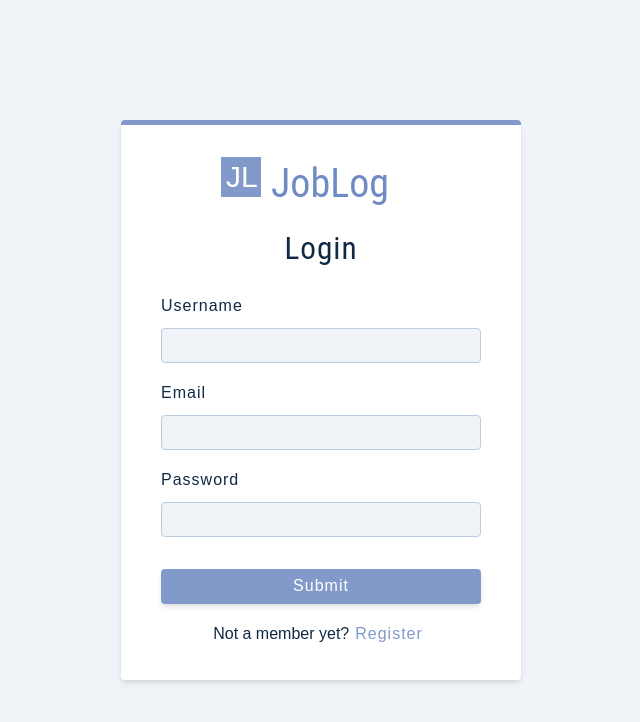
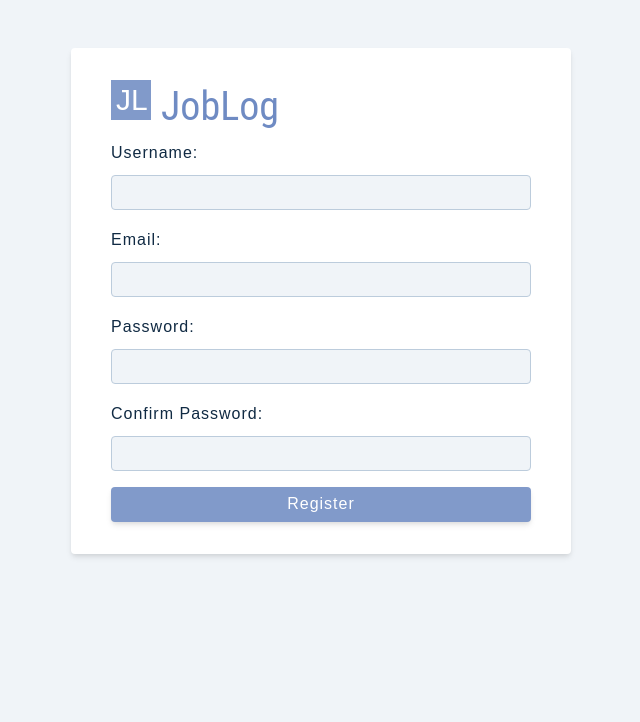
Before and after one commit to Henoker/joblog, a React (Create React App) app in the folder frontend/: page /register in a window 1280 px wide. Shown: the top 722 px of the page, without its empty margins (319-959 px from the left). Built offline with nearby package versions, Linux system fonts and the light colour scheme.

Commit message:
feat: registration fom w backed connection

```diff
--- a/frontend/src/context/appContext.js
+++ b/frontend/src/context/appContext.js
@@ -1,8 +1,16 @@
 import React from "react";
 import { useReducer, useContext } from "react";
+import axios from 'axios';
 
 import reducer from "./reducer";
-import { DISPLAY_ALERT, CLEAR_ALERT } from "./actions";
+import {
+     DISPLAY_ALERT,
+     CLEAR_ALERT,
+     REGISTER_USER_BEGIN,
+     REGISTER_USER_SUCCESS,
+     REGISTER_USER_ERROR,
+    }
+    from "./actions";
 
 const initialState = {
     isLoading:false,
@@ -10,7 +18,9 @@ const initialState = {
     alertText:'',
     alertType:'',
     user:null,
-    token:null,
+    userLocation: '',
+    jobLocation:'',
+
 }
 
 
@@ -32,7 +42,24 @@ const AppProvider = ({children}) => {
     }
 
     const registerUser = async (currentUser) => {
-        console.log(currentUser)
+        dispatch({ type: REGISTER_USER_BEGIN})
+        try {
+            const response = await axios.post('http://localhost:8000/api/v1/dj-rest-auth/registration/', currentUser)
+            console.log(response);
+            const {user, token, location} = response.data
+            dispatch({
+                type: REGISTER_USER_SUCCESS,
+                payload: {user, token, location}
+            })
+        } catch (error) {
+            console.log(error)
+            dispatch({
+                type:REGISTER_USER_ERROR,
+                payload: {msg: error.response.data.msg },
+            })
+
+        }
+        clearAlert()
     }
     return <AppContext.Provider value={{...state, displayAlert, clearAlert, registerUser}}>
         {children}
--- a/frontend/src/context/reducer.js
+++ b/frontend/src/context/reducer.js
@@ -24,6 +24,42 @@ const reducer = (state, action) => {
             alertText:''}
     }
 
+    if (action.type === REGISTER_USER_BEGIN) {
+        return {
+            ...state,
+            isLoading: true
+        }
+
+    }
+
+    if (action.type === REGISTER_USER_SUCCESS) {
+        return {
+            ...state,
+            isLoading: false,
+            token:action.payload.token,
+            user:action.payload.user,
+            userLocation: action.payload.location,
+            jobLocation: action.payload.location,
+            showAlert:true,
+            alertType: 'success',
+            alertText: 'User Created Successfully. Redirecting...',
+
+        }
+
+    }
+
+    if (action.type === REGISTER_USER_ERROR) {
+        return {
+            ...state,
+            isLoading: false,
+            showAlert:true,
+            alertType: 'danger',
+            alertText: action.payload.msg,
+
+        }
+
+    }
+
     throw new Error(`no such action : ${action.type}`);
 }
 
--- a/frontend/src/pages/Register.js
+++ b/frontend/src/pages/Register.js
@@ -1,107 +1,200 @@
-import {useEffect, useState} from 'react';
-import { Logo , FormRow, Alert } from '../components';
-import Wrapper from '../assets/wrappers/RegisterPage';
-import { useAppContext } from '../context/appContext';
+// import {useEffect, useState} from 'react';
+// import { Logo , FormRow, Alert } from '../components';
+// import Wrapper from '../assets/wrappers/RegisterPage';
+// import { useAppContext } from '../context/appContext';
 
-const initialState = {
-    name: '',
-    email: '',
-    password: '',
-    isMember: true,
+// const initialState = {
+//     username: '',
+//     email: '',
+//     password:'',
+//     password1: '',
+//     password2:'',
+//     isMember: true,
 
 
-}
+// }
+
+// const Register = () => {
+//     const [values, setValues] = useState(initialState)
+//     // Global state and useNavigate
+
+//     const {isLoading, showAlert, displayAlert, registerUser} = useAppContext()
+
+//     const toggleMember = () => {
+//         setValues({...values, isMember:!values.isMember})
+//     }
+
+//     const handleChange = (e) => {
+//         setValues({...values, [e.target.name]: e.target.value})
+
+//     }
+
+//     const onSubmit = (e) => {
+//         e.preventDefault();
+//         const { username, email, password, password1, password2, isMember } = values;
+
+//         if (!email || !password || !username) {
+//           displayAlert();
+//           return;
+//         }
+
+//         if (isMember) {
+//           // User is logging in, send only email and password
+//           const currentUser = { email, password, username };
+//           console.log('Logging in with:', currentUser);
+//         } else {
+//           // User is registering, send username, email, password1, and password2
+//           if (!username || !email || !password1 || !password2) {
+//             displayAlert();
+//             return;
+//           }
+//           const currentUser = { username, email, password1, password2 };
+//           console.log('Registering with:', currentUser);
+//         }
+//       }
+
+//   return (
+//     <Wrapper className='full-page'>
+//         <form className='form' onSubmit={onSubmit}>
+//             <Logo />
+//             <h3>{values.isMember ? "Login":"Register"}</h3>
+//             {showAlert && <Alert/>}
+//             {/* username input */}
+//             <FormRow
+//             type='text'
+//             name='username'
+//             value={values.username}
+//             handleChange={handleChange}
+//             />
+//              {/* email input */}
+//              <FormRow
+//             type='email'
+//             name='email'
+//             value={values.email}
+//             handleChange={handleChange}
+//             />
+//              {/* password input */}
+//              {!values.isMember && (
+//                  <FormRow
+//                  type='password'
+//                  name='password1'
+//                  value={values.password1}
+//                  handleChange={handleChange}
+//                  />
+//              )}
+//              {!values.isMember && (
+//                  <FormRow
+//                  type='password'
+//                  name='password2'
+//                  value={values.password2}
+//                  handleChange={handleChange}
+//                  />
+//              )}
+//              {values.isMember && (
+//                  <FormRow
+//                  type='password'
+//                  name='password'
+//                  value={values.password}
+//                  handleChange={handleChange}
+//                  />
+//              )}
+
+//             <button type='submit' className='btn btn-block' disabled={isLoading}>
+//                 Submit
+//             </button>
+//             <p>
+//                 {values.isMember ? 'Not a member yet?':'Already a member?'}
+//                 <button type='button' onClick={toggleMember} className='member-btn'>
+//                     {values.isMember ? 'Register': 'Login'}
+//                 </button>
+//             </p>
+
+//         </form>
+//     </Wrapper>
+//   )
+// }
+import {useEffect, useState} from 'react';
+import axios from 'axios';
+import { Logo , Alert } from '../components';
+
 
 const Register = () => {
-    const [values, setValues] = useState(initialState)
-    // Global state and useNavigate
-
-    const {isLoading, showAlert, displayAlert, registerUser} = useAppContext()
-
-    const toggleMember = () => {
-        setValues({...values, isMember:!values.isMember})
-    }
+    const [formData, setFormData] = useState({
+      username: "",
+      email: "",
+      password1: "",
+      password2: "",
+    });
 
     const handleChange = (e) => {
-        setValues({...values, [e.target.name]: e.target.value})
+      setFormData({
+        ...formData,
+        [e.target.name]: e.target.value,
+      });
+    };
 
-    }
+    const handleSubmit = (e) => {
+      e.preventDefault();
 
-    const onSubmit = (e) => {
-        e.preventDefault()
-        const {name, email, password, isMember} = values
-        if(!email || !password || (!isMember && !name)) {
-            displayAlert()
-            return
-        }
+      axios
+        .post("http://localhost:8000/api/v1/dj-rest-auth/registration/", formData)
+        .then((response) => {
+          console.log("Registration successful", response.data);
+        })
+        .catch((error) => {
+          console.error("Error registering user", error);
+        });
+    };
 
-        const currentUser = {name, email, password}
-        if(isMember){
-            console.log('already a member')
-        }
-        else {
-            registerUser(currentUser)
-        }
-    }
     return (
-    <Wrapper className='full-page'>
-        <form className='form' onSubmit={onSubmit}>
+      <form className='form' onSubmit={handleSubmit}>
         <Logo />
-            <h3>{values.isMember ? "Login":"Register"}</h3>
-            {showAlert && <Alert/>}
-            {/* username input */}
-            <FormRow
-            type='text'
-            name='Username'
-            value={values.name}
-            handleChange={handleChange}
+        <div className='form-row'>
+        <label className='form-label'>Username:</label>
+        <input
+          type="text"
+          name="username"
+          value={formData.username}
+          onChange={handleChange}
+          className='form-input'
         />
-             {/* email input */}
-             <FormRow
-            type='email'
-            name='email'
-            value={values.email}
-            handleChange={handleChange}
+      </div>
+      <div className='form-row'>
+        <label className='form-label'>Email:</label>
+        <input
+          type="email"
+          name="email"
+          value={formData.email}
+          onChange={handleChange}
+          className='form-input'
         />
-             {/* password input */}
-             {!values.isMember && (
-                 <FormRow
-                 type='password'
-                 name='Password1'
-                 value={values.password}
-                 handleChange={handleChange}
+      </div>
+      <div className='form-row'>
+        <label className='form-label'>Password:</label>
+        <input
+          type="password"
+          name="password1"
+          value={formData.password1}
+          onChange={handleChange}
+          className='form-input'
         />
-             )}
-             {!values.isMember && (
-                 <FormRow
-                 type='password'
-                 name='Password2'
-                 value={values.password}
-                 handleChange={handleChange}
+      </div>
+      <div className='form-row'>
+        <label className='form-label'>Confirm Password:</label>
+        <input
+          type="password"
+          name="password2"
+          value={formData.password2}
+          onChange={handleChange}
+          className='form-input'
         />
-             )}
-             {values.isMember && (
-                 <FormRow
-                 type='password'
-                 name='Password'
-                 value={values.password}
-                 handleChange={handleChange}
-                 />
-             )}
+      </div>
+        <button type="submit" className='btn btn-block'>Register</button>
+      </form>
+    );
+  };
 
-            <button type='submit' className='btn btn-block' disabled={isLoading}>
-                Submit
-            </button>
-            <p>
-                {values.isMember ? 'Not a member yet?':'Already a member?'}
-                <button type='button' onClick={toggleMember} className='member-btn'>
-                    {values.isMember ? 'Register': 'Login'}
-                </button>
-            </p>
 
-        </form>
-    </Wrapper>
-  )
-}
+
 
 export default Register
```
Lines whose indentation alone changed are shown as unchanged.
